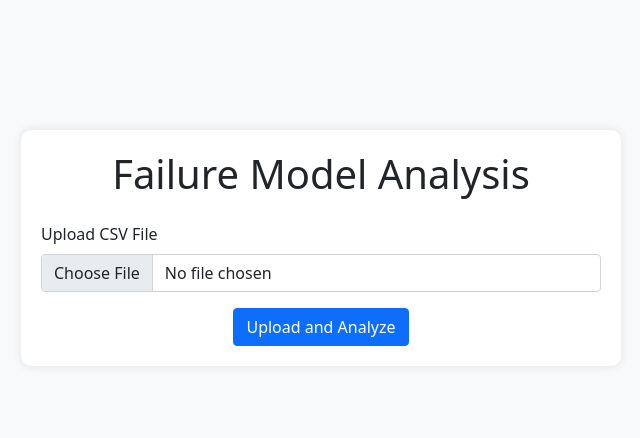
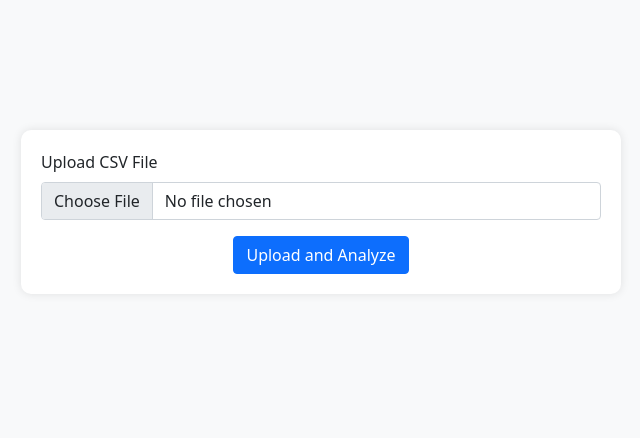
Before and after one commit to AnandShanker1/CompanyWebpage, a Flask app: page / in a window 1280 px wide. Shown: the top 438 px of the page, without its empty margins (319-959 px from the left). Run offline with Flask 3, Linux system fonts and the light colour scheme; some libraries are stand-ins or nearby versions.

Commit message:
Edited some images.

```diff
--- a/templates/index.html
+++ b/templates/index.html
@@ -49,18 +49,6 @@
       display: none;
     }
 
-    .right-image-3 {
-      position: fixed;
-      top: 12%;
-      right: 91.25%;
-      width: 8%;
-      height: 70%;
-      background: url('/static/images/deltafaucet.png') no-repeat center center;
-      background-size: contain;
-      transform: translateY(-55%);
-      display: none;
-    }
-
     .upload-container {
       max-width: 600px;
       margin: 120px auto;
@@ -103,7 +91,6 @@
 
   <div class="container">
     <div class="upload-container">
-      <h1 class="text-center mb-4">Failure Model Analysis</h1>
       <form action="/upload" method="post" enctype="multipart/form-data">
         <div class="mb-3">
           <label for="file" class="form-label">Upload CSV File</label>
@@ -126,7 +113,7 @@
       isDebouncing = true;
 
       const images = document.querySelectorAll(
-        '.left-image, .right-image-1, .right-image-2, .right-image-3'
+        '.left-image, .right-image-1, .right-image-2'
       );
       images.forEach((image) => {
         if (getComputedStyle(image).display === 'none') {
```
